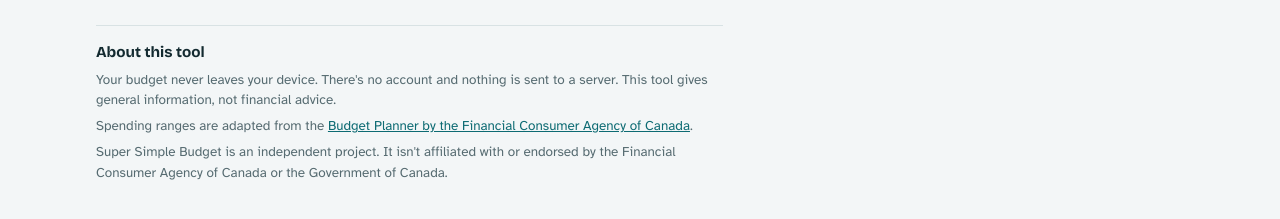
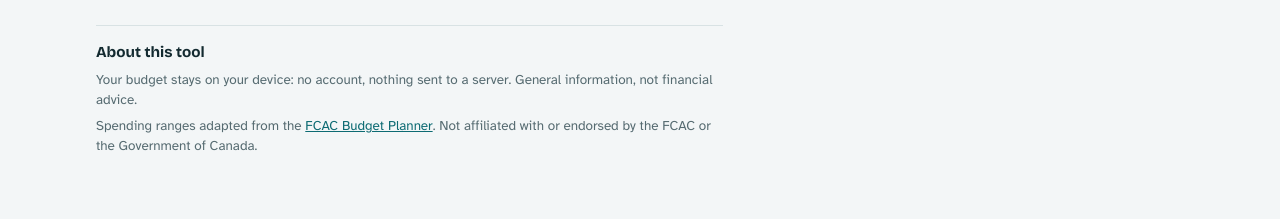
Before and after one commit to alyamkin/super-simple-budget, a Next.js app: page /en in a window 1280 px wide. Shown: the part 713-932 px from the top of the page. Built offline with nearby package versions, Linux system fonts and the light colour scheme; no server answers.

Commit message:
fix: shorten the footer copy
Tighten the privacy and advice sentences, call the agency FCAC/ACFC in the
credit link and keep only the non-affiliation statement, joined to the credit
in one paragraph. The footer now reads as two short lines under its heading.

```diff
--- a/features/app/Footer.tsx
+++ b/features/app/Footer.tsx
@@ -20,9 +20,8 @@ export function Footer({ footer }: { footer: Dictionary["footer"] }) {
           {footer.creditLink}
           <VisuallyHidden> {footer.newTab}</VisuallyHidden>
         </a>
-        .
+        . {footer.notAffiliated}
       </p>
-      <p className="m-0">{footer.notAffiliated}</p>
     </footer>
   );
 }
--- a/i18n/dictionaries/en.ts
+++ b/i18n/dictionaries/en.ts
@@ -840,13 +840,13 @@ export const en = {
   footer: {
     about: "About this tool",
     privacy:
-      "Your budget never leaves your device. There's no account and nothing is sent to a server.",
-    advice: "This tool gives general information, not financial advice.",
-    credit: "Spending ranges are adapted from the",
-    creditLink: "Budget Planner by the Financial Consumer Agency of Canada",
+      "Your budget stays on your device: no account, nothing sent to a server.",
+    advice: "General information, not financial advice.",
+    credit: "Spending ranges adapted from the",
+    creditLink: "FCAC Budget Planner",
     creditUrl: "https://itools-ioutils.fcac-acfc.gc.ca/BP-PB/budget-planner",
     notAffiliated:
-      "Super Simple Budget is an independent project. It isn't affiliated with or endorsed by the Financial Consumer Agency of Canada or the Government of Canada.",
+      "Not affiliated with or endorsed by the FCAC or the Government of Canada.",
     newTab: "(opens in a new tab)",
   },
   meta: {
--- a/i18n/dictionaries/fr.ts
+++ b/i18n/dictionaries/fr.ts
@@ -852,16 +852,14 @@ export const fr: Dictionary = {
   footer: {
     about: "À propos de cet outil",
     privacy:
-      "Votre budget ne quitte jamais votre appareil. Aucun compte n’est requis et rien n’est envoyé à un serveur.",
-    advice:
-      "Cet outil fournit de l’information générale et non des conseils financiers.",
-    credit: "Les fourchettes de dépenses sont adaptées du",
-    creditLink:
-      "Planificateur budgétaire de l’Agence de la consommation en matière financière du Canada",
+      "Votre budget reste sur votre appareil, sans compte et sans envoi à un serveur.",
+    advice: "Information générale, et non des conseils financiers.",
+    credit: "Fourchettes de dépenses adaptées du",
+    creditLink: "Planificateur budgétaire de l’ACFC",
     creditUrl:
       "https://itools-ioutils.fcac-acfc.gc.ca/BP-PB/planificateur-budgetaire",
     notAffiliated:
-      "Budget super simple est un projet indépendant. Il n’est ni affilié à l’Agence de la consommation en matière financière du Canada ni au gouvernement du Canada, et n’est pas approuvé par ceux-ci.",
+      "Ni affilié à l’ACFC ou au gouvernement du Canada, ni approuvé par eux.",
     newTab: "(s’ouvre dans un nouvel onglet)",
   },
   meta: {
```
Also changed, not shown: 1 other file (tests, documents, lock files or other folders).
